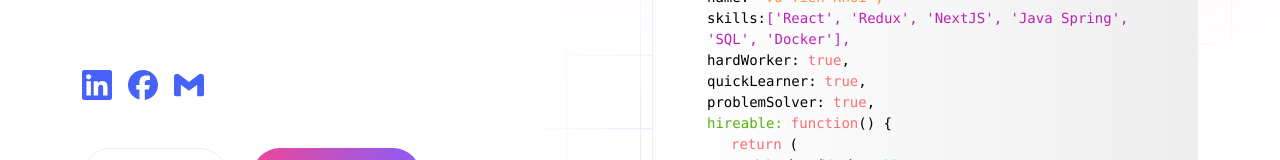
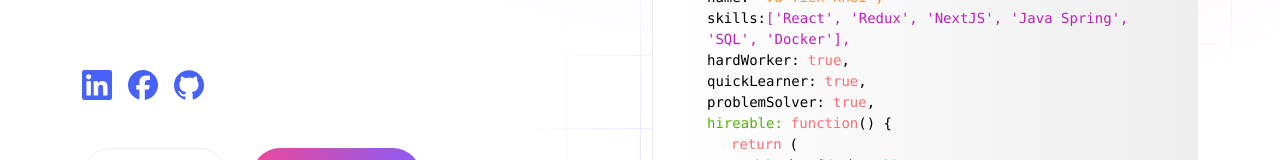
Before and after one commit to khoivt/portfolio, a React (Vite) app: page / in a window 1280 px wide. Shown: the part 252-412 px from the top of the page. Built offline with nearby package versions, Linux system fonts and the light colour scheme.

Commit message:
update social link

```diff
--- a/src/components/sections/about/index.tsx
+++ b/src/components/sections/about/index.tsx
@@ -109,7 +109,7 @@ const About = () => {
           <SocialMedia
             facebook={APP_DATA.FACEBOOK_URL}
             linkedin={APP_DATA.LINKEDIN_URL}
-            email={APP_DATA.EMAIL_URL}
+            github={APP_DATA.GITHUB_URL}
           />
         </Col>
         <Col md={6} xs={12}>
--- a/src/components/sections/hero/hero.left.tsx
+++ b/src/components/sections/hero/hero.left.tsx
@@ -51,7 +51,7 @@ const HeroLeft = ({onClickExp}: Props) => {
                 <SocialMedia
                     facebook={APP_DATA.FACEBOOK_URL}
                     linkedin={APP_DATA.LINKEDIN_URL}
-                    email={APP_DATA.EMAIL_URL}
+                    github={APP_DATA.GITHUB_URL}
                 />
             </div>
             <div className="d-md-flex d-none gap-4">
--- a/src/components/sections/social.media.tsx
+++ b/src/components/sections/social.media.tsx
@@ -1,13 +1,13 @@
 import { FaFacebook } from "react-icons/fa6";
-import { SiGmail, SiLinkedin } from "react-icons/si";
+import { SiGithub, SiGmail, SiLinkedin } from "react-icons/si";
 
 interface IProps {
     linkedin?: string;
     facebook?: string;
-    email?: string;
+    github?: string;
 }
 const SocialMedia = (props: IProps) => {
-    const { linkedin, facebook, email } = props;
+    const { linkedin, facebook, github } = props;
 
     return (
         <div className="my-4 d-flex items-center gap-3">
@@ -17,8 +17,8 @@ const SocialMedia = (props: IProps) => {
             <a href={facebook} target='_blank' className="highlight" title="Facebook Vũ Khôi">
                 <FaFacebook size={30} />
             </a>
-            <a href={email} target='_blank' className="highlight" title="Email Vũ Khôi">
-                <SiGmail size={30} />
+            <a href={github} target='_blank' className="highlight" title="Email Vũ Khôi">
+                <SiGithub size={30} />
             </a>
         </div>
     )
--- a/src/helpers/data.js
+++ b/src/helpers/data.js
@@ -8,7 +8,7 @@ import springRestImg from 'assets/project/spring-rest.png';
 export const APP_DATA = {
     LINKEDIN_URL: "https://www.linkedin.com/in/khoivt02/",
     FACEBOOK_URL: "https://www.facebook.com/vukhoi0212",
-    EMAIL_URL: "sir.vukhoi@gmail.com"
+    GITHUB_URL: "https://github.com/khoivt"
 }
 
 export const EXPERIENCES = [
```
